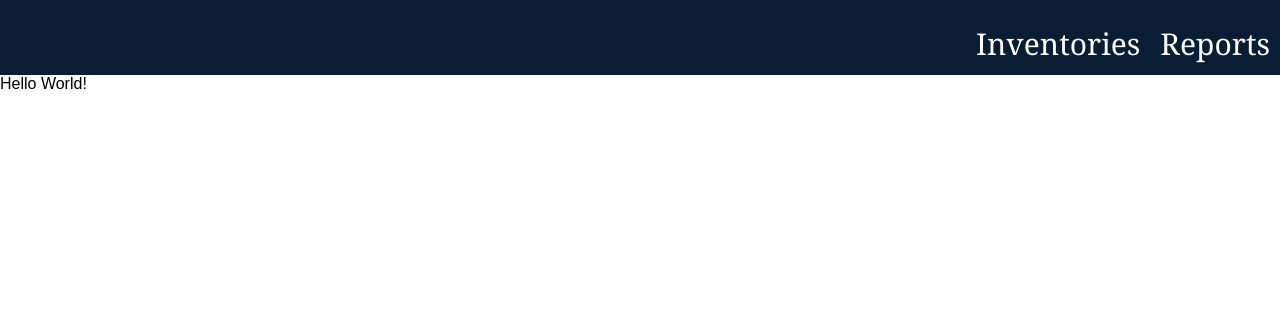
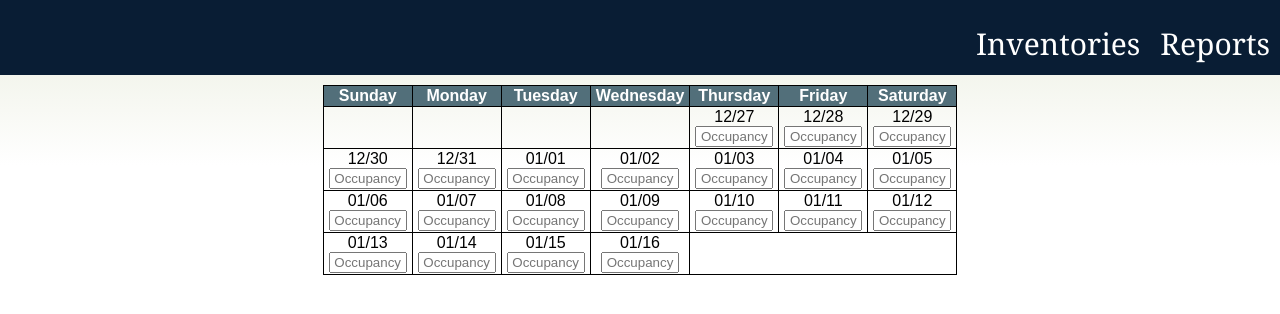
Before and after one commit to ajb85/inventorymanager, a React (Create React App) app: page / in a window 1280 px wide. Shown: the top 314 px of the page. Built offline with nearby package versions, Linux system fonts and the light colour scheme.

Commit message:
Expanded Volume.js.  Currently creates a calendar with the inputted start date and number of days.  Not hooked up to main app yet.  No import/export

```diff
--- a/package.json
+++ b/package.json
@@ -13,5 +13,5 @@
     "test": "react-scripts test --env=jsdom",
     "eject": "react-scripts eject"
   },
-  "hompeage": "http://localhost:5000"
+  "homepage": "http://ajbrush.com/Playground"
 }
--- a/src/App.js
+++ b/src/App.js
@@ -15,7 +15,7 @@ class App extends Component {
     this.fetchListData = this.fetchListData.bind(this);
     this.changePage = this.changePage.bind(this);
     this.state = {
-      page: <Volume />
+      page: <Volume startDate={new Date(2018, 11, 27)} days={21} />
     };
   }
   componentDidMount() {
--- a/src/Comps/InputInvoice.js
+++ b/src/Comps/InputInvoice.js
@@ -48,7 +48,7 @@ class InputInvoice extends Component {
     const saveFileURL = "./saveInvData.php";
     var fetchData = {
       method: "POST",
-      body: JSON.stringify([dataToSave, "inventories"]),
+      body: JSON.stringify([dataToSave, "invoices"]),
       cache: "no-cache"
     };
     fetch(saveFileURL, fetchData)
--- a/src/Comps/Volume.js
+++ b/src/Comps/Volume.js
@@ -1,12 +1,140 @@
-import react, { Component } from "react";
+import React, { Component } from "react";
 
 class Volume extends Component {
   constructor(props) {
     super(props);
+    this.tabularRow = this.tabularRow.bind(this);
+    this.tabularData = this.tabularData.bind(this);
+  }
+  handleChange() {}
+  tabularRow(dates) {
+    let table = [];
+    //"i" runs through "dates" variable to place on the calendar.
+    //"j" writes 7 days to a line
+    let i = 0;
+    while (i < dates.length) {
+      let jsx = [];
+      for (let j = 0; j < 7; j++) {
+        //Don't input extra data if outside the limits of "dates"
+        if (i < dates.length) {
+          //dayOfWeek = 0-6
+          const dayOfWeek = new Date(
+            dates[i].year,
+            dates[i].month,
+            dates[i].day
+          ).getDay();
+          //j dictates the day on the caldenar.  If dayOfWeek & j do not
+          //agree, it's not the correct day.
+          if (dayOfWeek === j) {
+            jsx.push(this.tabularData(dates[i]));
+            i++;
+          } else {
+            jsx.push(<td />);
+          }
+        }
+      }
+      table.push(<tr>{jsx}</tr>);
+    }
+    return table;
+  }
+  tabularData(date) {
+    const dateFormatted = dateFormat(date.year, date.month + 1, date.day, 1);
+    return (
+      <td>
+        <p className="center">{dateFormatted}</p>
+        <input
+          className="inputListMed"
+          type="number"
+          placeholder="Occupancy"
+          onChange={this.handleChange}
+        />
+      </td>
+    );
   }
   render() {
-    return "Hello World!";
+    let dates = createDatesObject(this.props.startDate, this.props.days);
+
+    let table = this.tabularRow(dates);
+    return (
+      <form>
+        <table border="1" className="calendar">
+          <thead className="tableHeader">
+            <tr>
+              <th>Sunday</th>
+              <th>Monday</th>
+              <th>Tuesday</th>
+              <th>Wednesday</th>
+              <th>Thursday</th>
+              <th>Friday</th>
+              <th>Saturday</th>
+            </tr>
+          </thead>
+          {table}
+        </table>
+      </form>
+    );
   }
 }
 
 export default Volume;
+
+function createDatesObject(startDate, days) {
+  let dates = [];
+  for (let i = 0; i < days; i++) {
+    dates.push(singleDateObject(startDate, i));
+  }
+  return dates;
+}
+
+function singleDateObject(date, days) {
+  var result = new Date(date);
+  result.setDate(result.getDate() + days);
+  let month = result.getMonth();
+  let year = result.getFullYear();
+  let day = result.getDate();
+  return { year: year, month: month, day: day };
+}
+
+function dateFormat(yyyy, mm, dd, short) {
+  if (dd < 10) {
+    dd = "0" + dd;
+  }
+  if (mm < 10) {
+    mm = "0" + mm;
+  }
+  if (short) {
+    return mm + "/" + dd;
+  }
+  return mm + "/" + dd + "/" + yyyy;
+}
+
+/*
+let month = startDate.getMonth();
+let year = startDate.getFullYear();
+let day = startDate.getDate();
+let lastDayOfMonth = daysInMonth(year, month);
+let dates=[];
+
+for(var i=0; i<days; i++){
+  day += 1;
+  if(day > lastDayOfMonth){
+    day = 1;
+    month += 1
+    if(month > 12){
+      month = 1;
+      year += 1;
+    }
+    lastDayOfMonth = daysInMonth(year, month);
+  }
+  const date = dateFormat(year, month, day);
+  dates.push(date);
+}
+
+
+console.log(dates);
+
+function daysInMonth(year, month) {
+  return ((new Date(year, month, 0)).getDate());
+}
+
+*/
--- a/src/css/table.css
+++ b/src/css/table.css
@@ -14,6 +14,10 @@ td {
 }
 .inputList {
   width: 150px;
+}
+.inputListMed {
+  width: 70px;
+  text-align: center;
 }
 .inputListSm {
   width: 50px;
@@ -89,3 +93,15 @@ td {
 .submitButton {
   margin-top: 10px;
 }
+.calendar {
+  border: 1px solid black;
+  margin-top: 10px;
+  margin-left: auto;
+  margin-right: auto;
+  border-collapse: collapse;
+  text-align: center;
+}
+.center {
+  text-align: center;
+  margin: 0;
+}
```
